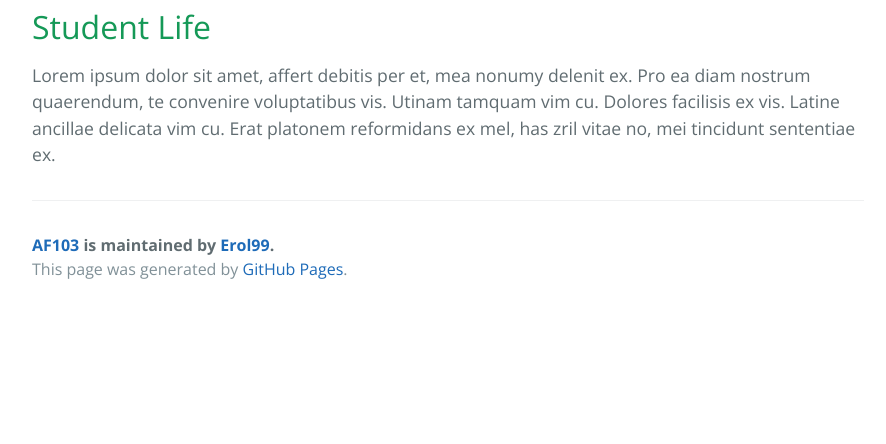
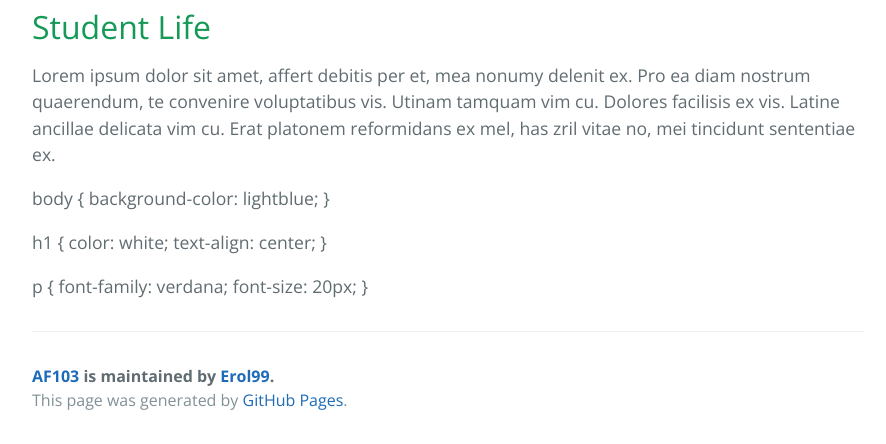
Before and after one commit to Erol99/AF103, a Jekyll site: the page built from index.md, in a window 1280 px wide and 900 px high, scrolled down 582 px, cut to the strip 456-900 px from the top of the window. Shown: the whole strip, without its empty margins (192-1078 px from the left). Built offline with Jekyll 4.4.1, drawn with Linux system fonts in a browser that asks for light colours; our own code applies the rules of GitHub Pages for plain Markdown files; before the commit the page ends 1351 px from its top, so only the background shows below that.

Commit message:
Update index.md

```diff
--- a/index.md
+++ b/index.md
@@ -3,3 +3,17 @@
 ## Student Life
 
 Lorem ipsum dolor sit amet, affert debitis per et, mea nonumy delenit ex. Pro ea diam nostrum quaerendum, te convenire voluptatibus vis. Utinam tamquam vim cu. Dolores facilisis ex vis. Latine ancillae delicata vim cu. Erat platonem reformidans ex mel, has zril vitae no, mei tincidunt sententiae ex.
+
+body {
+  background-color: lightblue;
+}
+
+h1 {
+  color: white;
+  text-align: center;
+}
+
+p {
+  font-family: verdana;
+  font-size: 20px;
+}
```
